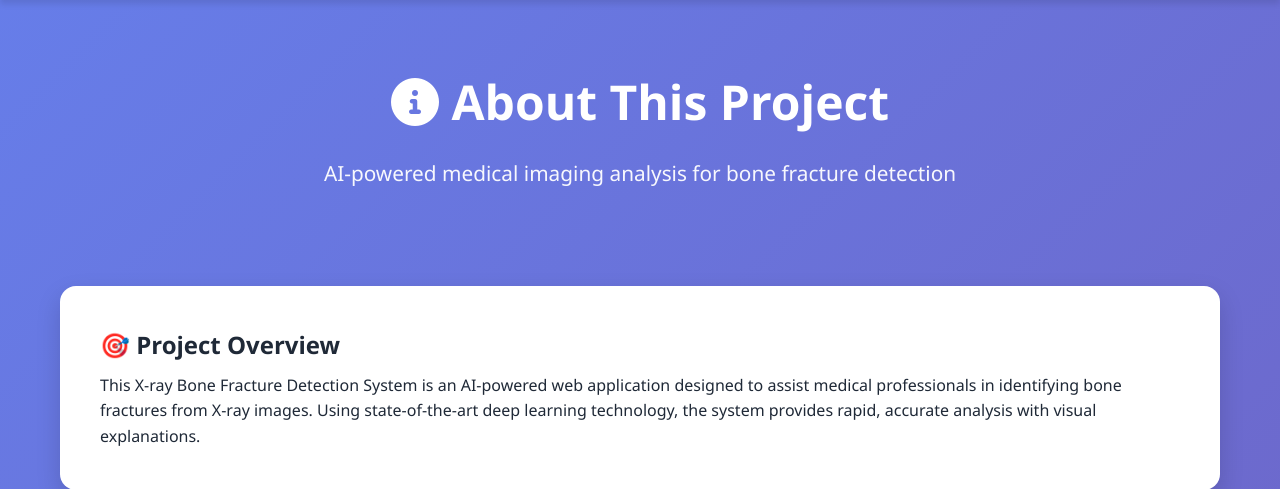
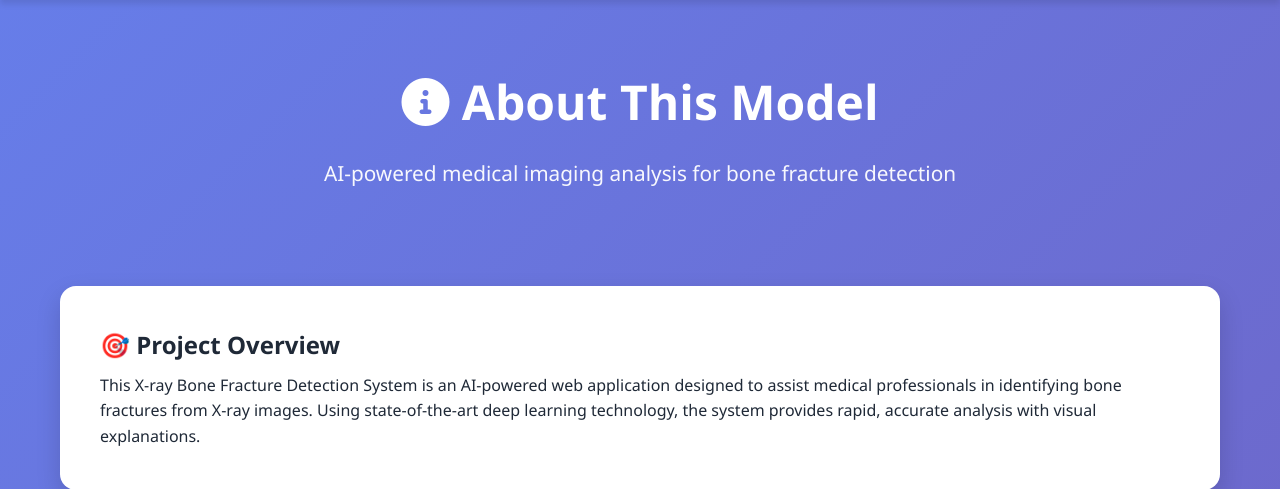
Before and after one commit to swapnil-k09/bone-fracture-detection, a Flask app: page /about in a window 1280 px wide. Shown: the part 70-559 px from the top of the page. Run offline with Flask 3, Linux system fonts and the light colour scheme.

Commit message:
made changes in index and about.

```diff
--- a/templates/about.html
+++ b/templates/about.html
@@ -30,7 +30,7 @@
     <!-- Hero -->
     <section class="hero">
         <div class="container">
-            <h1><i class="fas fa-info-circle"></i> About This Project</h1>
+            <h1><i class="fas fa-info-circle"></i> About This Model</h1>
             <p class="subtitle">AI-powered medical imaging analysis for bone fracture detection</p>
         </div>
     </section>
--- a/templates/index.html
+++ b/templates/index.html
@@ -56,7 +56,7 @@
         <!-- Upload Section -->
         <section class="upload-section">
             <div class="upload-card">
-                <h2><i class="fas fa-upload"></i> Upload X-ray Image</h2>
+                <h2><i class="fas fa-upload"></i> Upload X-ray image</h2>
                 <p class="help-text">Supported formats: PNG, JPG, JPEG, BMP, TIFF (Max 16MB)</p>
 
                 <form id="uploadForm" enctype="multipart/form-data">
```
